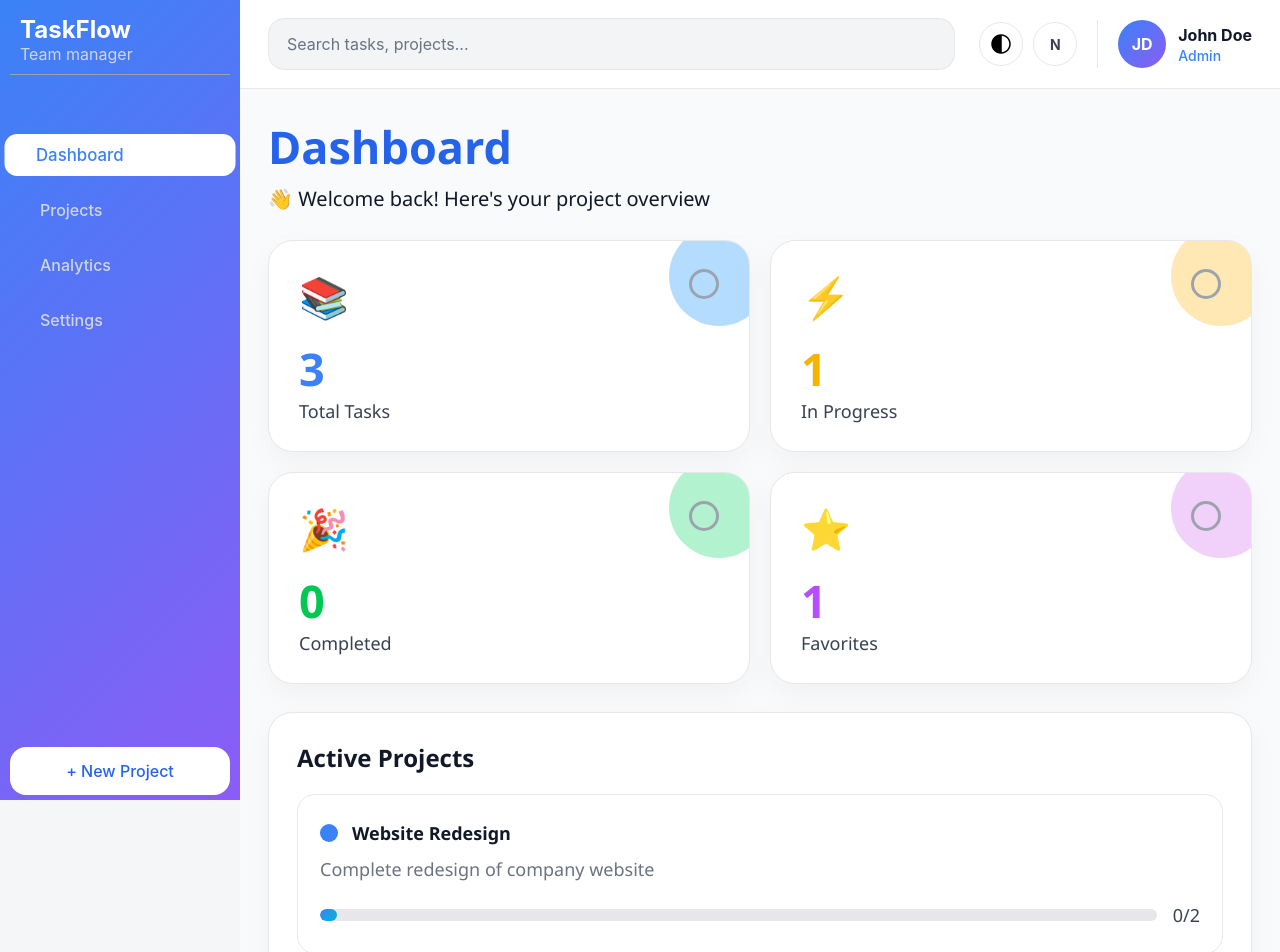
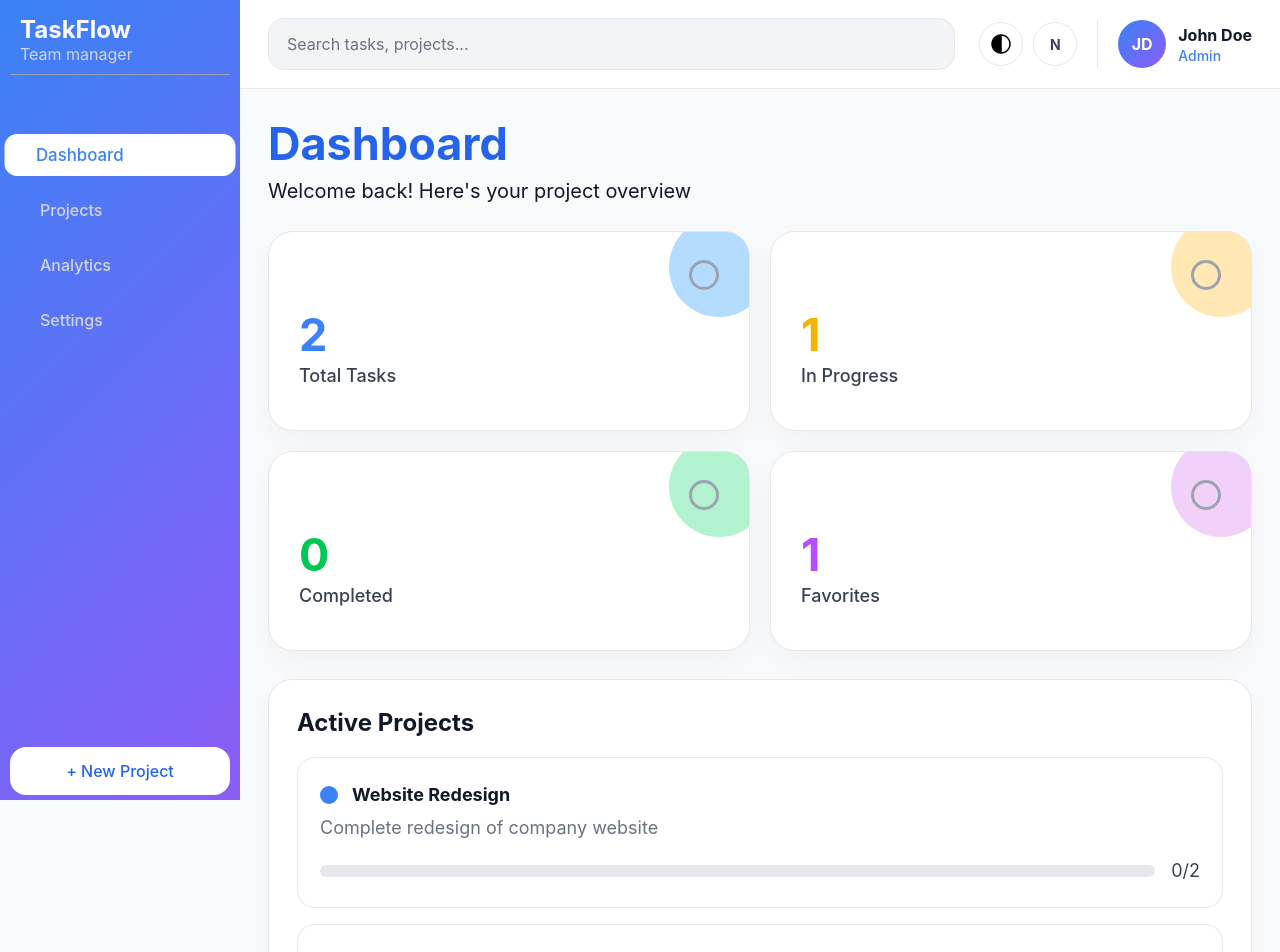
Before and after one commit to arsen-kazaryan/TaskFlow-v2, a React (Vite) app: page / in a window 1280 px wide. Shown: the top 952 px of the page. Built offline with nearby package versions, Linux system fonts and the light colour scheme.

Commit message:
feat: update

```diff
--- a/src/modal/ModalProject.jsx
+++ b/src/modal/ModalProject.jsx
@@ -1,37 +1,95 @@
+import { useState } from 'react'
 import './ModalProject.css'
+import { useProjectStore } from '../store/projectStore'
+
+const colorOptions = [
+  'dashboard__project-dot--blue',
+  'dashboard__project-dot--green',
+  'dashboard__project-dot--purple',
+  'dashboard__project-dot--yellow',
+  'dashboard__project-dot--red',
+  'dashboard__project-dot--cyan',
+  'dashboard__project-dot--rose',
+  'dashboard__project-dot--orange',
+]
 
 const ModalProject = ({ onClose }) => {
+  const addProject = useProjectStore((state) => state.addProject)
+  const [projectName, setProjectName] = useState('')
+  const [projectDescription, setProjectDescription] = useState('')
+  const [selectedColor, setSelectedColor] = useState(colorOptions[1])
+
+  const handleCreateProject = () => {
+    const trimmedName = projectName.trim()
+    const trimmedDescription = projectDescription.trim()
+
+    if (!trimmedName) {
+      return
+    }
+
+    addProject({
+      title: trimmedName,
+      description: trimmedDescription || 'Project description will be added later',
+      colorClass: selectedColor,
+    })
+
+    setProjectName('')
+    setProjectDescription('')
+    setSelectedColor(colorOptions[1])
+    onClose()
+  }
+
   return (
     <div className="modal-project-wrapper">
       <div className="modal-project__div">
         <div className="modal-project__header">
-          <h1 className="modal-project__title">🚀New Project</h1>
+          <h1 className="modal-project__title">New Project</h1>
           <button type="button" className="modal-project__close-btn" onClick={onClose}>X</button>
         </div>
         <div className="modal-project__content-container">
           <p className="modal-project__content-title">Project name</p>
-          <input type="text" className="modal-project__input" placeholder="Enter project name" />
+          <input
+            type="text"
+            className="modal-project__input"
+            placeholder="Enter project name"
+            value={projectName}
+            onChange={(event) => setProjectName(event.target.value)}
+          />
           <p className="modal-project__content-title">Description</p>
-          <textarea className="modal-project__input" placeholder="Enter project description" />
+          <textarea
+            className="modal-project__input"
+            placeholder="Enter project description"
+            value={projectDescription}
+            onChange={(event) => setProjectDescription(event.target.value)}
+          />
         </div>
         <div className="modal-project__color-container">
-          <p className="modal-project__content-title">🎨Choose Color</p>
+          <p className="modal-project__content-title">Choose Color</p>
           <div className="modal-project__color-list">
-            <button type="button" className="modal-project__color-item modal-project__color-item--blue"></button>
-            <button type="button" className="modal-project__color-item modal-project__color-item--green modal-project__color-item--active"></button>
-            <button type="button" className="modal-project__color-item modal-project__color-item--purple"></button>
-            <button type="button" className="modal-project__color-item modal-project__color-item--yellow"></button>
-            <button type="button" className="modal-project__color-item modal-project__color-item--red"></button>
-            <button type="button" className="modal-project__color-item modal-project__color-item--cyan"></button>
-            <button type="button" className="modal-project__color-item modal-project__color-item--rose"></button>
-            <button type="button" className="modal-project__color-item modal-project__color-item--orange"></button>
+            {colorOptions.map((colorClass) => {
+              const colorModifier = colorClass.replace('dashboard__project-dot--', 'modal-project__color-item--')
+
+              return (
+                <button
+                  key={colorClass}
+                  type="button"
+                  className={`modal-project__color-item ${colorModifier} ${selectedColor === colorClass ? 'modal-project__color-item--active' : ''}`}
+                  onClick={() => setSelectedColor(colorClass)}
+                ></button>
+              )
+            })}
           </div>
         </div>
         <div className="modal-project__btn-container">
           <button type="button" className="modal-project__btn modal-project__btn--cancel" onClick={onClose}>
             Cancel
           </button>
-          <button type="button" className="modal-project__btn modal-project__btn--create">
+          <button
+            type="button"
+            className="modal-project__btn modal-project__btn--create"
+            onClick={handleCreateProject}
+            disabled={!projectName.trim()}
+          >
             Create Project
           </button>
         </div>
--- a/src/pages/Dashboard.jsx
+++ b/src/pages/Dashboard.jsx
@@ -1,48 +1,35 @@
 import './Dashboard.css'
-
-const stats = [ // в будущем все выведу отдельный файл - {иконки взяты с win + .}
-  { id: 1, icon: '📚', value: 3, label: 'Total Tasks', color: 'blue', accent: 'dashboard__stat-card--blue' },
-  { id: 2, icon: '⚡', value: 1, label: 'In Progress', color: 'yellow', accent: 'dashboard__stat-card--yellow' },
-  { id: 3, icon: '🎉', value: 0, label: 'Completed', color: 'green', accent: 'dashboard__stat-card--green' },
-  { id: 4, icon: '⭐', value: 1, label: 'Favorites', color: 'purple', accent: 'dashboard__stat-card--purple' }
-]
-// accent это цвета кругов в card и они будут вставлятся вторыйм классом
-
-const projects = [
-  {
-    id: 1,
-    title: 'Website Redesign',
-    description: 'Complete redesign of company website',
-    colorClass: 'dashboard__project-dot--blue',
-    completed: 0,
-    total: 2,
-    progress: 2
-  },
-  {
-    id: 2,
-    title: 'Mobile App',
-    description: 'iOS and Android mobile application',
-    colorClass: 'dashboard__project-dot--green',
-    completed: 0,
-    total: 1,
-    progress: 0
-  }
-]
+import { useProjectStore } from '../store/projectStore'
 
 const upcomingDeadlines = [
   { id: 1, title: 'Setup React project', assignee: 'Jane Smith', date: '25.04.2026' },
   { id: 2, title: 'Design landing page', assignee: 'John Doe', date: '30.04.2026' },
-  { id: 3, title: 'Design app icon', assignee: 'Mike Johnson', date: '05.05.2026' }
+  { id: 3, title: 'Design app icon', assignee: 'Mike Johnson', date: '05.05.2026' },
 ]
 
+const getProjectProgress = (completed, total) => {
+  if (total === 0) {
+    return 0
+  }
+
+  return Math.round((completed / total) * 100)
+}
+
 const Dashboard = () => {
+  const projects = useProjectStore((state) => state.projects)
+  const allTasks = projects.flatMap((project) => project.taskList ?? [])
+  const stats = [
+    { id: 1, value: allTasks.length, label: 'Total Tasks', color: 'blue', accent: 'dashboard__stat-card--blue' },
+    { id: 2, value: allTasks.filter((task) => task.status === 'inProgress').length, label: 'In Progress', color: 'yellow', accent: 'dashboard__stat-card--yellow' },
+    { id: 3, value: allTasks.filter((task) => task.status === 'done').length, label: 'Completed', color: 'green', accent: 'dashboard__stat-card--green' },
+    { id: 4, value: 1, label: 'Favorites', color: 'purple', accent: 'dashboard__stat-card--purple' },
+  ]
+
   return (
-
     <section className="dashboard">
-      {/* --------------------------------------Dasboard (верхняя часть)----------------------------------*/}
       <div className="dashboard__top">
         <h2 className="dashboard__title">Dashboard</h2>
-        <p className="dashboard__subtitle">👋 Welcome back! Here's your project overview</p>
+        <p className="dashboard__subtitle">Welcome back! Here's your project overview</p>
       </div>
 
       <div className="dashboard__stats">
@@ -58,29 +45,24 @@ const Dashboard = () => {
         ))}
       </div>
 
-
-      <div className="dashboard__grid" >
-      {/* --------------------------------------Active Projects (левая секция)----------------------------------*/}
-        <section className="dashboard__panel dashboard__panel--projects" >
+      <div className="dashboard__grid">
+        <section className="dashboard__panel dashboard__panel--projects">
           <h2 className="dashboard__panel-title">Active Projects</h2>
           <div className="dashboard__project-list">
             {projects.map((project) => (
-              <article key={project.id} className="dashboard__project-card" >
+              <article key={project.id} className="dashboard__project-card">
                 <div className="dashboard__project-head">
                   <div className={`dashboard__project-dot ${project.colorClass}`}></div>
-                  <h3 className="dashboard__project-title" >{project.title}</h3>
+                  <h3 className="dashboard__project-title">{project.title}</h3>
                 </div>
                 <p className="dashboard__project-description">{project.description}</p>
                 <div className="dashboard__project-progress-row">
-                  <div className="dashboard__project-progress-bar" >
-                    <div className="dashboard__project-progress-fill" style={{ width: `${project.progress}%` }}></div>
+                  <div className="dashboard__project-progress-bar">
+                    <div
+                      className="dashboard__project-progress-fill"
+                      style={{ width: `${getProjectProgress(project.completed, project.total)}%` }}
+                    ></div>
                   </div>
-                  {/* принцип работы прогресс бар
-                  dashboard__project-progress-bar - это внешняя пустая полоска
-                  dashboard__project-progress-fill - это внутренняя цветная полоска
-                  style={{ width: ${project.progress}% }} - задает, на сколько процентов она заполнена
-                  работает потому что ширина заполняющей части меняется динамический с помощью syle
-                  */}
                   <span className="dashboard__project-progress-text">
                     {project.completed}/{project.total}
                   </span>
@@ -90,15 +72,13 @@ const Dashboard = () => {
           </div>
         </section>
 
-        {/* --------------------------------------High Priority Tasks(правая секция)----------------------------------*/}
-
         <div className="dashboard__side-panels">
           <section className="dashboard__panel">
             <h2 className="dashboard__panel-title">High Priority Tasks</h2>
 
             <article className="dashboard__priority-card">
               <h3 className="dashboard__priority-title">Design landing page</h3>
-              <p className="dashboard__priority-meta">John Doe • 30.04.2026</p>
+              <p className="dashboard__priority-meta">John Doe - 30.04.2026</p>
             </article>
           </section>
 
--- a/src/pages/Projects/Projects.jsx
+++ b/src/pages/Projects/Projects.jsx
@@ -1,9 +1,33 @@
 import { useState } from 'react'
+import { useProjectStore } from '../../store/projectStore'
 import './Style.css'
 
 const getPriorityColor = (priority) => {
   const colors = { high: '#FF6B6B', medium: '#FFD93D', low: '#6BCB77' }
   return colors[priority] || '#999'
+}
+
+const getProjectProgress = (completed, total) => {
+  if (total === 0) {
+    return 0
+  }
+
+  return Math.round((completed / total) * 100)
+}
+
+const getProjectColor = (colorClass) => {
+  const colors = {
+    'dashboard__project-dot--blue': '#1F88FF',
+    'dashboard__project-dot--green': '#1AC768',
+    'dashboard__project-dot--purple': '#A855F7',
+    'dashboard__project-dot--yellow': '#FACC15',
+    'dashboard__project-dot--red': '#F87171',
+    'dashboard__project-dot--cyan': '#06B6D4',
+    'dashboard__project-dot--rose': '#BC8F8F',
+    'dashboard__project-dot--orange': '#FB923C',
+  }
+
+  return colors[colorClass] || '#1F88FF'
 }
 
 const TaskCard = ({ task }) => (
@@ -25,7 +49,7 @@ const TaskCard = ({ task }) => (
         </div>
         <span className="assignee-name">{task.assignee.name}</span>
       </div>
-      <span className="due-date">рџ“… {task.dueDate}</span>
+      <span className="due-date">Due: {task.dueDate}</span>
     </div>
   </div>
 )
@@ -47,36 +71,8 @@ const Column = ({ tasks, statusLabel }) => (
 )
 
 const Projects = () => {
-  const [projects, setProjects] = useState([
-    {
-      id: 1,
-      name: 'Website Redesign',
-      desc: 'Complete redesign of company website',
-      icon: 'W',
-      color: '#1F88FF',
-      progress: 0,
-      tasks: { completed: 0, total: 2 },
-      members: 2,
-      created: '01.05.2026',
-      taskList: [
-        { id: 101, title: 'Design landing page', desc: 'Create mockups for the new landing page', status: 'todo', priority: 'high', tags: ['design', 'ui'], assignee: { name: 'John Doe', avatar: 'J' }, dueDate: '30 Р°РїСЂ.' },
-        { id: 102, title: 'Setup React project', desc: 'Initialize React project with TypeScript', status: 'inProgress', priority: 'medium', tags: ['development'], assignee: { name: 'Jane Smith', avatar: 'J' }, dueDate: '25 Р°РїСЂ.' }
-      ]
-    },
-    {
-      id: 2,
-      name: 'Mobile App',
-      desc: 'iOS and Android mobile application',
-      icon: 'M',
-      color: '#1AC768',
-      progress: 0,
-      tasks: { completed: 0, total: 1 },
-      members: 1,
-      created: '01.05.2026',
-      taskList: []
-    }
-  ])
-
+  const projects = useProjectStore((state) => state.projects)
+  const updateProjectTasks = useProjectStore((state) => state.updateProjectTasks)
   const [selectedProjectId, setSelectedProjectId] = useState(null)
   const [showAddForm, setShowAddForm] = useState(false)
   const [searchTerm, setSearchTerm] = useState('')
@@ -96,9 +92,13 @@ const Projects = () => {
 
   const addTask = () => {
     if (!formData.title.trim()) return
+    const nextTaskId =
+      selectedProject.taskList.length > 0
+        ? Math.max(...selectedProject.taskList.map((task) => task.id)) + 1
+        : 1
 
     const newTask = {
-      id: Date.now(),
+      id: nextTaskId,
       title: formData.title,
       desc: formData.desc,
       priority: formData.priority,
@@ -108,11 +108,7 @@ const Projects = () => {
       dueDate: formData.dueDate
     }
 
-    setProjects(projects.map((project) =>
-      project.id === selectedProjectId
-        ? { ...project, taskList: [...project.taskList, newTask] }
-        : project
-    ))
+    updateProjectTasks(selectedProjectId, [...selectedProject.taskList, newTask])
 
     setFormData({
       title: '',
@@ -127,20 +123,30 @@ const Projects = () => {
   }
 
   if (selectedProject) {
+    const filteredTasks = selectedProject.taskList.filter((task) => {
+      const matchesSearch =
+        task.title.toLowerCase().includes(searchTerm.toLowerCase()) ||
+        task.desc.toLowerCase().includes(searchTerm.toLowerCase())
+      const matchesPriority = priority === 'All Priorities' || task.priority === priority.toLowerCase()
+      const matchesAssignee = assignee === 'All Assignees' || task.assignee.name === assignee
+
+      return matchesSearch && matchesPriority && matchesAssignee
+    })
+
     const tasksByStatus = {
-      todo: selectedProject.taskList.filter((task) => task.status === 'todo'),
-      inProgress: selectedProject.taskList.filter((task) => task.status === 'inProgress'),
-      done: selectedProject.taskList.filter((task) => task.status === 'done')
+      todo: filteredTasks.filter((task) => task.status === 'todo'),
+      inProgress: filteredTasks.filter((task) => task.status === 'inProgress'),
+      done: filteredTasks.filter((task) => task.status === 'done')
     }
 
     return (
       <div className="board-container">
         <div className="board-header">
           <div>
-            <h1>{selectedProject.name}</h1>
-            <p>{selectedProject.desc}</p>
+            <h1>{selectedProject.title}</h1>
+            <p>{selectedProject.description}</p>
           </div>
-          <button className="back-btn" onClick={() => setSelectedProjectId(null)}>в†ђ Back</button>
+          <button className="back-btn" onClick={() => setSelectedProjectId(null)}>Back</button>
         </div>
 
         <div className="board-controls">
@@ -152,7 +158,7 @@ const Projects = () => {
               onChange={(event) => setSearchTerm(event.target.value)}
             />
           </div>
-          <span className="filter-icon">вљ™пёЏ</span>
+          <span className="filter-icon">Filter</span>
           <select value={priority} onChange={(event) => setPriority(event.target.value)}>
             <option>All Priorities</option>
             <option>High</option>
@@ -237,43 +243,43 @@ const Projects = () => {
     <div className="projects-container">
       <div className="projects-header">
         <h1>Projects</h1>
-        <h3>рџљЂ Manage your team projects</h3>
+        <h3>Manage your team projects</h3>
       </div>
 
       <div className="projects-grid">
         {projects.map((project) => (
           <div key={project.id} className="project-card" onClick={() => setSelectedProjectId(project.id)} style={{ cursor: 'pointer' }}>
             <div className="project-header">
-              <div className="project-icon" style={{ backgroundColor: project.color }}>
-                {project.icon}
+              <div className="project-icon" style={{ backgroundColor: getProjectColor(project.colorClass) }}>
+                {project.title.charAt(0)}
               </div>
               <div className="project-title-section">
-                <h3 className="project-name">{project.name}</h3>
-                <p className="project-description">{project.desc}</p>
+                <h3 className="project-name">{project.title}</h3>
+                <p className="project-description">{project.description}</p>
               </div>
             </div>
 
             <div className="project-progress-section">
               <div className="progress-label-row">
                 <span className="progress-label">Progress</span>
-                <span className="progress-percentage">{project.progress}%</span>
+                <span className="progress-percentage">{getProjectProgress(project.completed, project.total)}%</span>
               </div>
               <div className="progress-bar">
-                <div className="progress-fill" style={{ width: `${project.progress}%` }}></div>
+                <div className="progress-fill" style={{ width: `${getProjectProgress(project.completed, project.total)}%` }}></div>
               </div>
             </div>
 
             <div className="project-footer">
               <div className="project-info">
-                <span className="info-icon">вњ“</span>
-                <span className="info-text">{project.tasks.completed}/{project.tasks.total} tasks</span>
+                <span className="info-icon">Tasks</span>
+                <span className="info-text">{project.completed}/{project.total} tasks</span>
               </div>
               <div className="project-info">
-                <span className="info-icon">рџ‘Ґ</span>
+                <span className="info-icon">Team</span>
                 <span className="info-text">{project.members}</span>
               </div>
               <div className="project-info">
-                <span className="info-icon">рџ“…</span>
+                <span className="info-icon">Created</span>
                 <span className="info-text">Created {project.created}</span>
               </div>
             </div>
--- a/src/pages/Settings/Settings.css
+++ b/src/pages/Settings/Settings.css
@@ -1,29 +1,30 @@
 body {
   margin: 0;
-    font-family: "Segoe UI", sans-serif;
-    background: #f5f6f8;
+  font-family: var(--font-main);
 }
 
 .settings {
   max-width: 900px;
   margin: 40px auto;
   padding: 20px;
+  color: var(--text-main);
 }
 
 .title {
   font-size: 36px;
-    font-weight: 700;
-    color: #3b5cff;
+  font-weight: var(--weight-bold);
+  color: var(--blue-hover);
   margin-bottom: 5px;
 }
 
 .subtitle {
-    color: #777;
+  color: var(--text-muted);
   margin-bottom: 25px;
 }
 
 .card {
-    background: #fff;
+  background: var(--bg-white);
+  border: 1px solid var(--border-main);
   border-radius: 16px;
   padding: 20px;
   margin-bottom: 20px;
@@ -32,21 +33,24 @@ body {
 
 .card h2 {
   margin-bottom: 15px;
+  color: var(--text-main);
 }
 
 .row {
   display: flex;
   justify-content: space-between;
   align-items: center;
+  gap: 20px;
 }
 
 .label {
-    font-weight: 600;
+  font-weight: var(--weight-bold);
+  color: var(--text-main);
 }
 
 .desc {
   font-size: 14px;
-    color: #888;
+  color: var(--text-muted);
 }
 
 .btn {
@@ -64,27 +68,34 @@ body {
 }
 
 .dark {
-    background: #eee;
+  background: var(--gray-100);
+  color: var(--text-main);
 }
 
 .blue {
-    background: #2d6cff;
-    color: white;
+  background: var(--blue-hover);
+  color: var(--text-white);
 }
 
 .green {
   background: #1db954;
-    color: white;
+  color: var(--text-white);
+}
+
+.green img {
+  width: 20px;
+  margin-bottom: -4px;
+  margin-right: 6px;
 }
 
 .red {
-    background: #ff3b30;
-    color: white;
+  background: var(--red);
+  color: var(--text-white);
 }
 
 .divider {
   height: 1px;
-    background: #eee;
+  background: var(--border-main);
   margin: 15px 0;
 }
 
@@ -102,12 +113,13 @@ body {
 
 .stat-box p {
   margin: 0;
-    color: #555;
+  color: var(--gray-700);
 }
 
 .stat-box h3 {
   margin-top: 10px;
   font-size: 28px;
+  color: var(--text-main);
 }
 
 .blue-box {
@@ -124,6 +136,6 @@ body {
 }
 
 .about-text {
-    color: #555;
+  color: var(--gray-700);
   margin: 8px 0;
 }
--- /dev/null
+++ b/src/store/projectStore.js
@@ -0,0 +1,91 @@
+import { create } from 'zustand'
+import { persist } from 'zustand/middleware'
+
+const formatToday = () => new Date().toLocaleDateString('ru-RU')
+
+const initialProjects = [
+  {
+    id: 1,
+    title: 'Website Redesign',
+    description: 'Complete redesign of company website',
+    colorClass: 'dashboard__project-dot--blue',
+    completed: 0,
+    total: 2,
+    members: 2,
+    created: '01.05.2026',
+    taskList: [
+      {
+        id: 101,
+        title: 'Design landing page',
+        desc: 'Create mockups for the new landing page',
+        status: 'todo',
+        priority: 'high',
+        tags: ['design', 'ui'],
+        assignee: { name: 'John Doe', avatar: 'J' },
+        dueDate: '30 Apr.',
+      },
+      {
+        id: 102,
+        title: 'Setup React project',
+        desc: 'Initialize React project with TypeScript',
+        status: 'inProgress',
+        priority: 'medium',
+        tags: ['development'],
+        assignee: { name: 'Jane Smith', avatar: 'J' },
+        dueDate: '25 Apr.',
+      },
+    ],
+  },
+  {
+    id: 2,
+    title: 'Mobile App',
+    description: 'iOS and Android mobile application',
+    colorClass: 'dashboard__project-dot--green',
+    completed: 0,
+    total: 1,
+    members: 1,
+    created: '01.05.2026',
+    taskList: [],
+  },
+]
+
+export const useProjectStore = create(
+  persist(
+    (set) => ({
+      projects: initialProjects,
+      addProject: ({ title, description, colorClass }) =>
+        set((state) => ({
+          projects: [
+            {
+              id: Date.now(),
+              title,
+              description,
+              colorClass,
+              completed: 0,
+              total: 0,
+              members: 1,
+              created: formatToday(),
+              taskList: [],
+            },
+            ...state.projects,
+          ],
+        })),
+      updateProjectTasks: (projectId, taskList) =>
+        set((state) => ({
+          projects: state.projects.map((project) =>
+            project.id === projectId
+              ? {
+                  ...project,
+                  taskList,
+                  total: taskList.length,
+                  completed: taskList.filter((task) => task.status === 'done').length,
+                }
+              : project
+          ),
+        })),
+    }),
+    {
+      name: 'taskflow-projects',
+    }
+  )
+)
```
Also changed, not shown: src/pages/Dashboard.css (+24 -0 lines), src/pages/Projects/Style.css (+68 -0 lines), src/pages/Settings/Settings.jsx (+16 -9 lines), public/import.png (added), 1 other file (tests, documents, lock files or other folders). Lines whose indentation alone changed are shown as unchanged.
